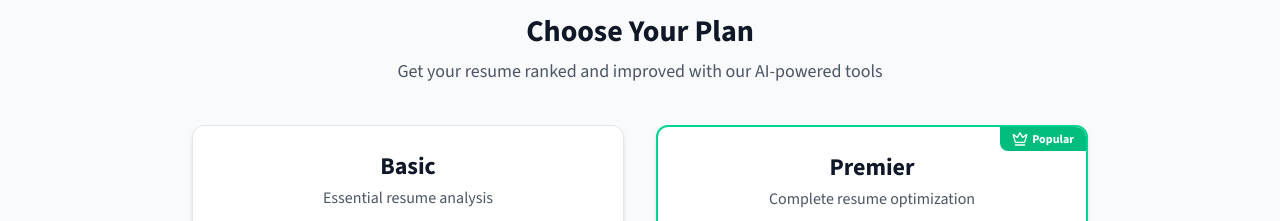
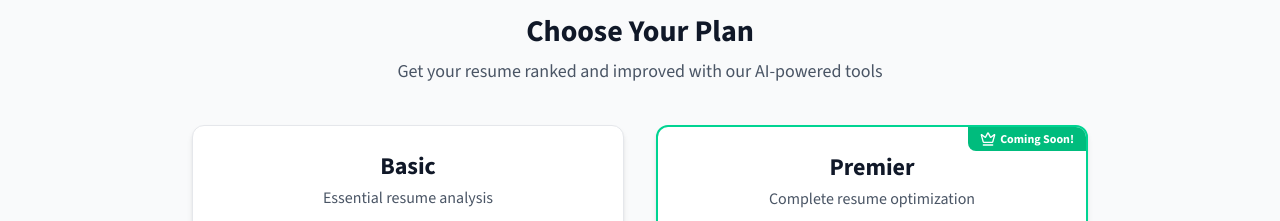
Before and after one commit to BereketMengaw/PdfSummurize, a Next.js app in the folder resume-checker/: page / in a window 1280 px wide. Shown: the part 1060-1281 px from the top of the page. Built offline with nearby package versions, Linux system fonts and the light colour scheme; no server answers.

Commit message:
Update Price.js is make to coming soon

```diff
--- a/resume-checker/components/home/Price.js
+++ b/resume-checker/components/home/Price.js
@@ -58,7 +58,7 @@ const PricingPlans = () => {
           <div className="bg-white rounded-xl shadow-md overflow-hidden border-2 border-emerald-400 relative">
             <div className="absolute top-0 right-0 bg-emerald-500 text-white text-xs font-bold px-3 py-1 rounded-bl-lg flex items-center">
               <Crown className="h-4 w-4 mr-1" />
-              <span>Popular</span>
+              <span>Coming Soon!</span>
             </div>
 
             <div className="p-6">
```
